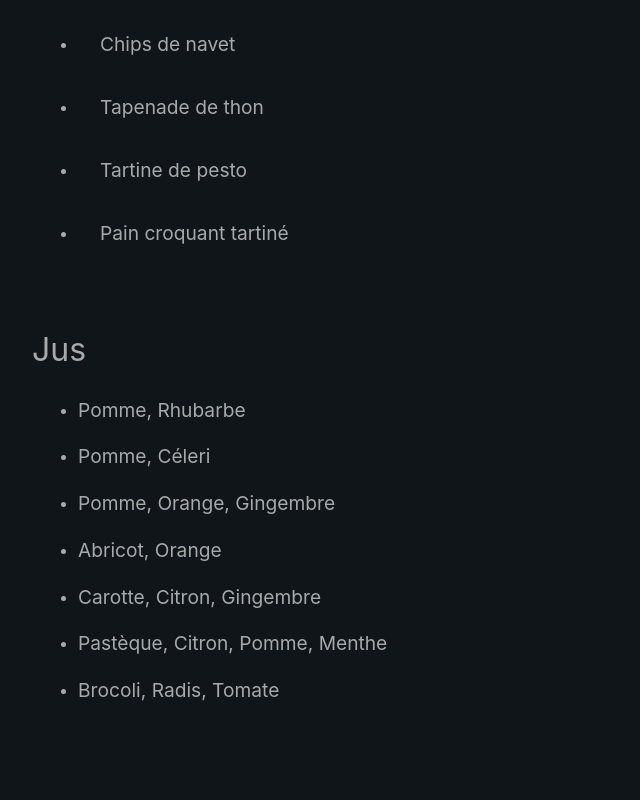
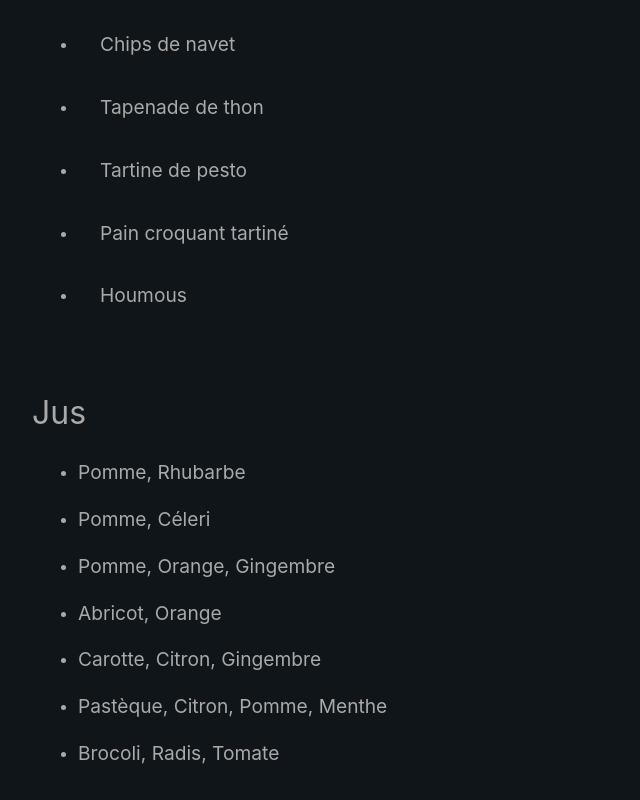
Before and after one commit to Benjent/recipes, a Vue app: page / in a window 1280 px wide. Shown: the part 3652-4452 px from the top of the page, without its empty margins (0-640 px from the left). Built offline with nearby package versions, Linux system fonts and the light colour scheme; what vue3-mq would draw is missing.

Commit message:
feat(appetizers): add houmous

```diff
--- a/src/data/appetizers.js
+++ b/src/data/appetizers.js
@@ -73,6 +73,34 @@ const appetizers = [
         preparation: ["Préparer la tomate et la trancher"],
         steps: ["Tartiner le pain de fromage", "Disposer la tomate sur la tartine"],
     },
+    {
+        name: "Houmous",
+        ingredients: [
+            {
+                name: "Pois chiche",
+                amount: 350,
+                unit: "g",
+            },
+            {
+                name: "Tahin",
+                amount: 100,
+                unit: "g",
+            },
+            {
+                name: "Citron",
+                amount: 1,
+                unit: "p",
+            },
+            {
+                name: "Ail",
+                amount: 1,
+                unit: "p",
+            },
+        ],
+        rapidity: rapidity.MEDIUM,
+        preparation: ["Egouter les pois chiche", "Préparer l'ail et l'écraser"],
+        steps: ["Mixer les pois chiche avec le tahin, le citron et l'ail"],
+    },
 ]
 
 export default appetizers
```
